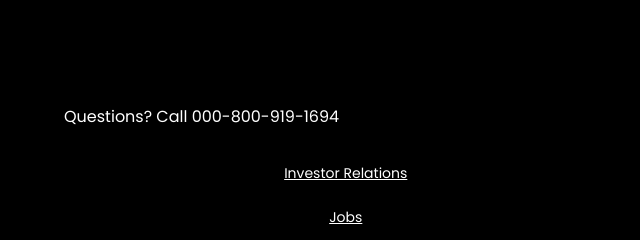
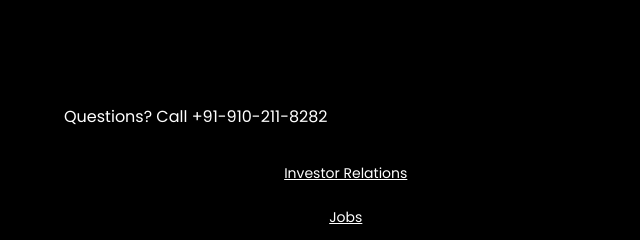
Before and after one commit to shivamsingh-git-codes/Netflix-Home-page, a plain HTML site: page index.html in a window 1280 px wide. Shown: the part 3366-3606 px from the top of the page, 0-640 px from the left. Drawn offline with Linux system fonts and the light colour scheme; a web font is replaced by a local one.

Commit message:
Update index.html

```diff
--- a/index.html
+++ b/index.html
@@ -131,7 +131,7 @@
 
     <footer>
         <div class="questions">
-            Questions? Call 000-800-919-1694
+            Questions? Call +91-910-211-8282
         </div>
         <div class="footer">
             <div class="footer-item">
```
